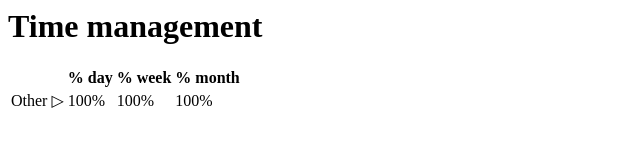
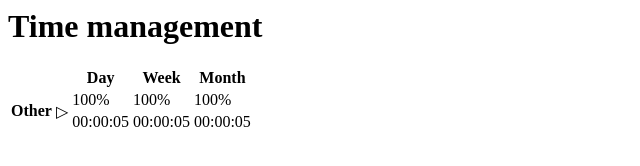
Before and after one commit to L-U-M-E-N/lumen-module-personalStats, a plain HTML site: page views/index.html in a window 1280 px wide. Shown: the whole page, without its empty margins (0-640 px from the left). Drawn offline with Linux system fonts and the light colour scheme.

Commit message:
Show hours progress, and differentiate minor/major activities

```diff
--- a/css/style.css
+++ b/css/style.css
@@ -7,3 +7,7 @@
 .module-personalStats-button {
 	cursor: pointer;
 }
+
+#module-personalStats-table th {
+	text-align: left;
+}
--- a/js/main.js
+++ b/js/main.js
@@ -19,30 +19,49 @@ class PersonalStats {
 		}
 
 		// Write table
-		for(const type in {...PersonalStats.DEFAULT_CATEGORIES, ...calendarTypes }) {
-			const tr = document.createElement('tr');
+		const typesList = {...PersonalStats.DEFAULT_CATEGORIES, ...calendarTypes };
+		for(const type in typesList) {
+			const trFirstLine = document.createElement('tr');
+			const trSecondLine = document.createElement('tr');
 
 			const tdName = document.createElement('td');
 			tdName.innerText = type;
-			tr.appendChild(tdName);
+			tdName.setAttribute('rowspan', 2);
+			tdName.style.fontWeight = typesList[type] ? 'bold' : '';
+			trFirstLine.appendChild(tdName);
 
 			const tdButton = document.createElement('td');
 			tdButton.classList = 'module-personalStats-button';
 			tdButton.setAttribute('category', type);
+			tdButton.setAttribute('rowspan', 2);
 			tdButton.addEventListener('click', () => {
 				PersonalStats.switchCategory(type);
 			});
-			tr.appendChild(tdButton);
+			trFirstLine.appendChild(tdButton);
 
 			for(const duration in PersonalStats.DURATIONS) {
-				const td = document.createElement('td');
-				td.id = 'module-personalStats-' + type + '-' + duration + '-percentage';
-				td.innerText = '?%';
+				const tdPercentage = document.createElement('td');
+				tdPercentage.id = 'module-personalStats-' + type + '-' + duration + '-percentage';
+				tdPercentage.innerText = '?%';
 
-				tr.appendChild(td);
+				trFirstLine.appendChild(tdPercentage);
+
+				const tdTime = document.createElement('td');
+				tdTime.id = 'module-personalStats-' + type + '-' + duration + '-time';
+				tdTime.innerText = '??:??:??';
+
+				trSecondLine.appendChild(tdTime);
 			}
 
-			table.appendChild(tr);
+			table.appendChild(trFirstLine);
+			table.appendChild(trSecondLine);
+
+			const emptyLine = document.createElement('tr');
+			const emptyCell = document.createElement('td');
+			emptyCell.setAttribute('colspan', 5);
+			emptyCell.innerHTML = '&nbsp;'
+			emptyLine.appendChild(emptyCell);
+			table.appendChild(emptyLine);
 		}
 
 		PersonalStats.switchCategory(PersonalStats.DEFAULT_CURRENT_CATEGORY);
@@ -141,6 +160,10 @@ class PersonalStats {
 		}
 	}
 
+	static formatTime(duration) {
+		return Math.floor(duration / 3600).toString().padStart(2, '0') + ':' + Math.floor((duration%3600) / 60).toString().padStart(2, '0') + ':' + (duration%60).toString().padStart(2, '0');
+	}
+
 	static updateFigures() {
 		// Increment for major activity
 		if(PersonalStats.CURRENT_CATEGORY !== '') {
@@ -171,16 +194,21 @@ class PersonalStats {
 			}
 		}
 
-		for(const type in {...PersonalStats.DEFAULT_CATEGORIES, ...calendarTypes }) {
+		const typesList = {...PersonalStats.DEFAULT_CATEGORIES, ...calendarTypes };
+		for(const type in typesList) {
 			for(const duration in PersonalStats.DURATIONS) {
-				const currTypeVal = PersonalStats.historyStats[type][duration] + parseInt(localStorage['PersonalStats_' + type]);
+				let currTypeVal = PersonalStats.historyStats[type][duration] + parseInt(localStorage['PersonalStats_' + type]);
+				if(Number.isNaN(currTypeVal)) {
+					currTypeVal = PersonalStats.historyStats[type][duration] || 0;
+				}
+
 				let ratioVal = Math.round(1000 * currTypeVal / totalTimes[duration])/10;
-
 				if(Number.isNaN(ratioVal)) {
 					ratioVal = 0;
 				}
 
-				document.getElementById('module-personalStats-' + type + '-' + duration + '-percentage').innerText = ratioVal + '%';
+				document.getElementById('module-personalStats-' + type + '-' + duration + '-percentage').innerText = typesList[type] ? ratioVal + '%' : '';
+				document.getElementById('module-personalStats-' + type + '-' + duration + '-time').innerText = PersonalStats.formatTime(currTypeVal);
 			}
 		}
 	}
--- a/views/index.html
+++ b/views/index.html
@@ -5,9 +5,9 @@
 		<tr>
 			<th></th>
 			<th></th>
-			<th>% day</th>
-			<th>% week</th>
-			<th>% month</th>
+			<th>Day</th>
+			<th>Week</th>
+			<th>Month</th>
 		</tr>
 
 		<tbody id="module-personalStats-tbody">
```
